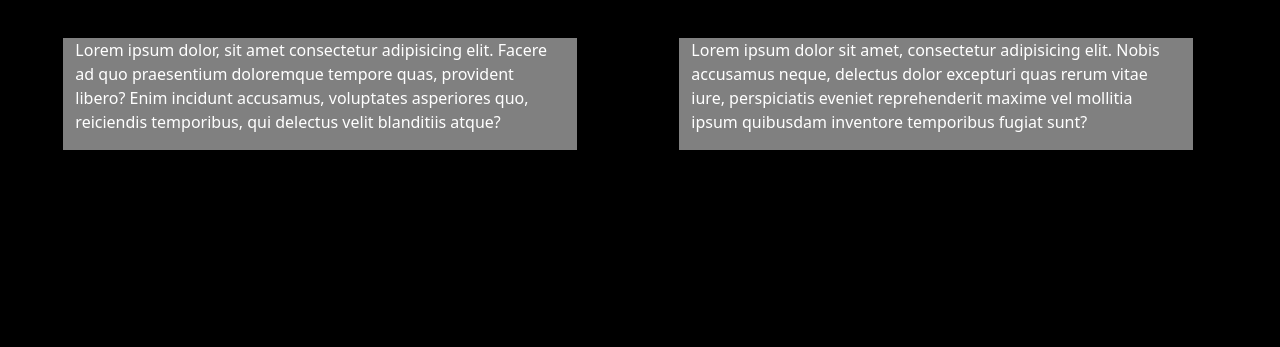
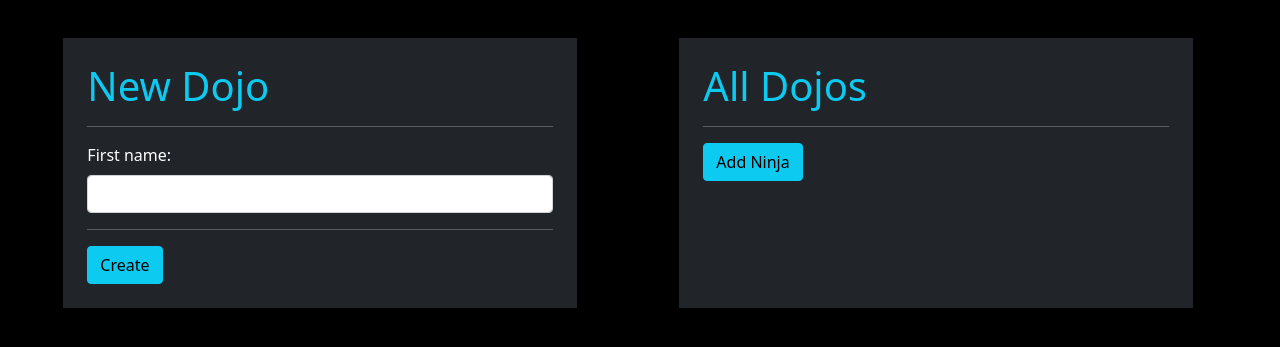
Before and after one commit to vircabading/coding_dojo_python_stack_flask_mysql_crud_dojos_and_ninjas, a Flask app: page /dojos in a window 1280 px wide. Shown: the part 54-401 px from the top of the page. Run offline with Flask 2, Linux system fonts and the light colour scheme.

Commit message:
add dojos wire frame

```diff
--- a/flask_app/static/css/style.css
+++ b/flask_app/static/css/style.css
@@ -6,7 +6,4 @@ body {
 main>.container-fluid {
     margin-top: 3%;
 }
-
-.col-md-5 {
-    background-color: grey;
-}
+\
--- a/flask_app/templates/dojos.html
+++ b/flask_app/templates/dojos.html
@@ -28,18 +28,31 @@
     <!-- //// MAIN AREA //////// -->
     <main role="main">
         <div class="container-fluid row justify-content-center">
-            <div class="col-md-5">
-                <p>
-                    Lorem ipsum dolor, sit amet consectetur adipisicing elit. Facere ad quo praesentium doloremque tempore quas, provident libero? Enim incidunt accusamus, voluptates asperiores quo, reiciendis temporibus, qui delectus velit blanditiis atque?
-                </p>
+            <div class="col-md-5 bg-dark p-4">
+                <h1 class="text-info">
+                    New Dojo
+                </h1>
+                <hr>
+                <form action='/dojos/post' method='post'>
+                    <div>
+                        <label class="form-label" for="first_name">First name:</label>
+                        <input class="form-control" type="text" id="first_name" name="first_name">
+                    </div>
+                    <hr>
+                    <input class="btn btn-info" type="submit" value="Create">
+                </form>
             </div>
             <div class="col-md-1">
 
             </div>
-            <div class="col-md-5">
-                <p>
-                    Lorem ipsum dolor sit amet, consectetur adipisicing elit. Nobis accusamus neque, delectus dolor excepturi quas rerum vitae iure, perspiciatis eveniet reprehenderit maxime vel mollitia ipsum quibusdam inventore temporibus fugiat sunt?
-                </p>
+            <div class="col-md-5 bg-dark p-4">
+                <h1 class="text-info">
+                    All Dojos
+                </h1>
+                <hr>
+                <button class="btn btn-info">
+                    Add Ninja
+                </button>
             </div>
         </div>
     </main>
```
